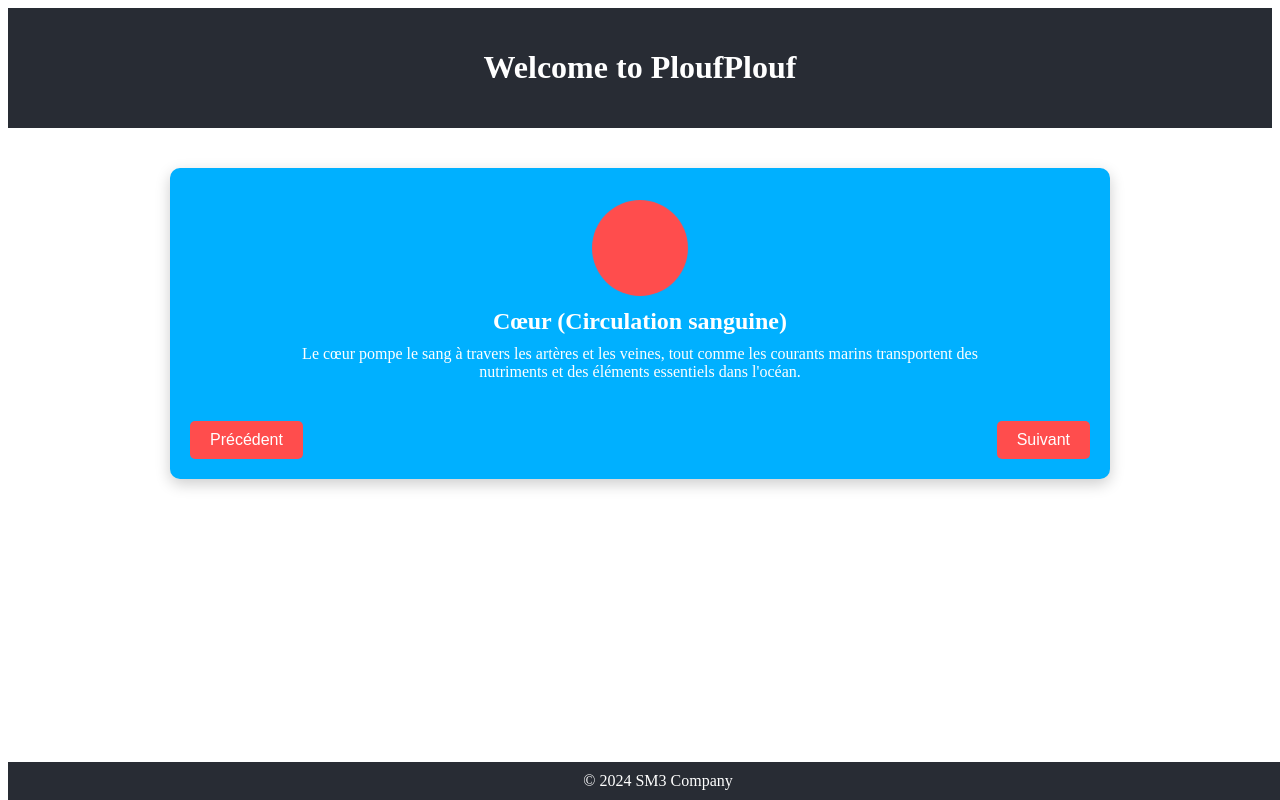
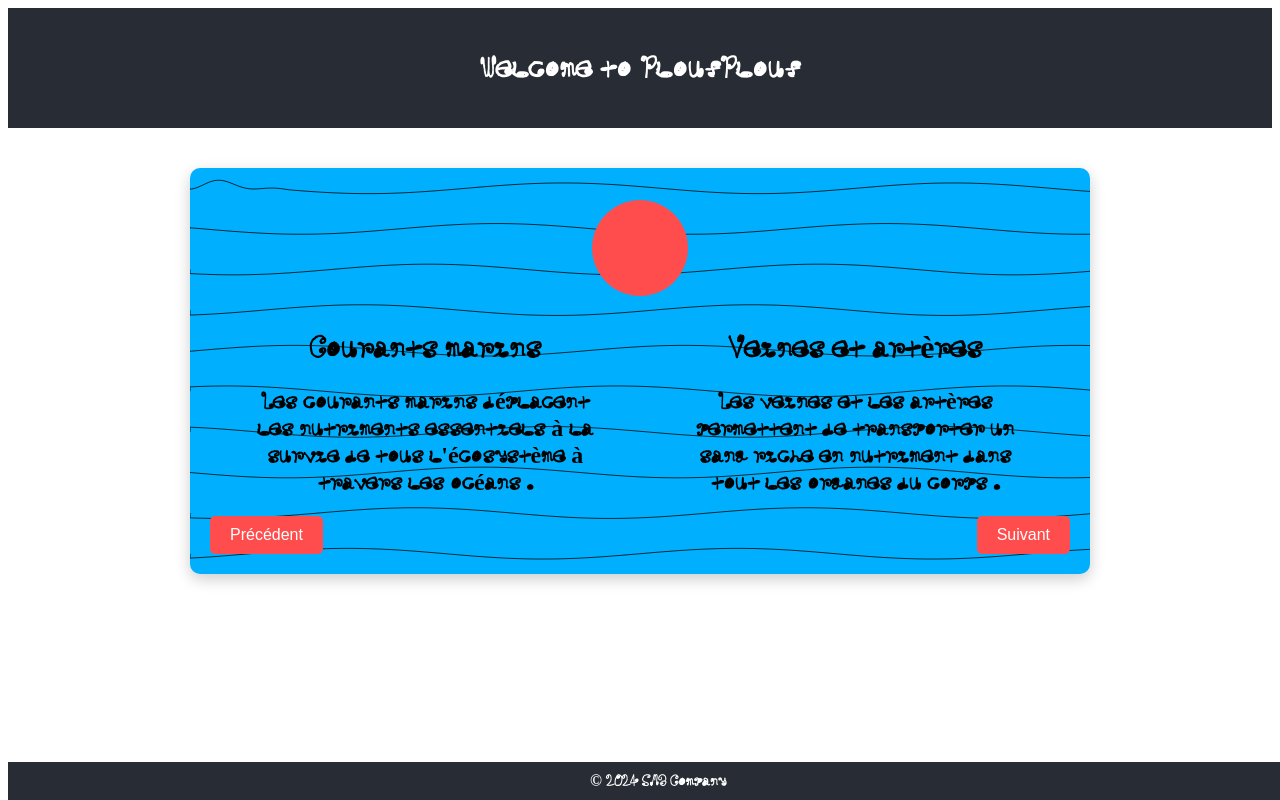
Before and after one commit to kevinGLAENTZLIN/Nuit-de-l-info-2024, a React (Create React App) app in the folder frontend/: page / in a window 1280 px wide. Built offline with nearby package versions, Linux system fonts and the light colour scheme; no server answers.

Commit message:
adding shit

```diff
--- a/frontend/src/components/OceanBodySlider/OceanBodySlider.css
+++ b/frontend/src/components/OceanBodySlider/OceanBodySlider.css
@@ -1,19 +1,49 @@
-/* Style du container du slider */
+@font-face {
+    font-family: 'CustomFont2';
+    src: url('../../font/CrazyCurlz.ttf') format('truetype');
+}
+
+.font2 {
+    font-family: 'CustomFont2';
+}
+
 .slider-container {
     position: relative;
     width: 80%;
     max-width: 900px;
     margin: 20px auto;
-    background-color: #00b0ff; /* Fond bleu pour rappeler l'océan */
-    padding: 20px;
+    background-color: #00b0ff;
     border-radius: 10px;
     box-shadow: 0px 5px 15px rgba(0, 0, 0, 0.2);
     text-align: center;
 }
 
+.main-container-slider {
+    padding: 20px;
+}
+
 .slide {
     padding: 20px;
     transition: opacity 0.5s ease;
+}
+
+.wave-container {
+    width: 100%;
+    height: 100%;
+    position: absolute;
+    z-index: 0;;
+}
+
+.content {
+    position: relative;
+    z-index: 1;
+}
+
+.comparatif {
+    display: flex;
+    justify-content: space-around;
+    align-items: center;
+    margin-bottom: 20px;
 }
 
 h2 {
@@ -38,7 +68,7 @@
 }
 
 .control-btn {
-    background-color: #ff4d4d; /* Rouge pour les boutons */
+    background-color: #ff4d4d;
     color: #fff;
     padding: 10px 20px;
     border: none;
@@ -52,7 +82,6 @@
     background-color: #ff2a2a;
 }
 
-  /* Animation des éléments */
 .animated-element {
     margin-bottom: 20px;
     width: 80px;
@@ -61,7 +90,6 @@
     margin: 0 auto;
 }
 
-  /* Animation spécifique pour chaque élément */
 .heart {
     background-color: #ff4d4d;
     animation: heart-beat 1s infinite ease-in-out;
@@ -82,7 +110,6 @@
     animation: nutrients-flow 2s infinite linear;
 }
 
-  /* Animations spécifiques aux éléments */
 @keyframes heart-beat {
     0%, 100% {
       transform: scale(1);
--- a/frontend/src/components/OceanBodySlider/OceanBodySlider.jsx
+++ b/frontend/src/components/OceanBodySlider/OceanBodySlider.jsx
@@ -1,51 +1,87 @@
 import React, { useState } from 'react';
 import './OceanBodySlider.css';
+import '../../components/WaveBackground/Wave';
+import WaveContainer from '../../components/WaveBackground/Wave';
 
 const OceanBodySlider = () => {
   const [currentSlide, setCurrentSlide] = useState(0);
 
-  const parallels = [
+  const ocean = [
     {
-      title: "Cœur (Circulation sanguine)",
-      description: "Le cœur pompe le sang à travers les artères et les veines, tout comme les courants marins transportent des nutriments et des éléments essentiels dans l'océan.",
+      title: "Courants marins",
+      description: "Les courants marins déplacent les nutriments essentiels à la survie de tous l'écosystème à travers les océans.",
       animationClass: 'heart',
     },
     {
-      title: "Poumons (Photosynthèse)",
-      description: "Les poumons humains absorbent l'oxygène et expulsent le CO2, tout comme les planctons et les algues marines dans l'océan absorbent le CO2 et produisent de l'oxygène pendant la photosynthèse.",
+      title: "Plancton",
+      description: "Le plancton est un élément essentiel dans la décomposition des déchets dans l'océan.",
+      animationClass: 'nutrients',
+    },
+    {
+      title: "Phytoplancton & Algues",
+      description: "Les phytoplanctons et les algues permettent de produire de l'oxygène et absorbe le CO2 de l'atmosphère. C'est l'un des poumons de la planète.",
       animationClass: 'lungs',
     },
+  ];
+
+  const humanBody = [
     {
-      title: "Courants marins (Transport des nutriments)",
-      description: "Les courants marins déplacent les nutriments essentiels à travers les océans, tout comme les artères transportent le sang riche en nutriments à travers le corps humain.",
-      animationClass: 'current',
+      title: "Veines et artères",
+      description: "Les veines et les artères permettent de transporter un sang riche en nutriment dans tout les organes du corps.",
     },
     {
-      title: "Système digestif (Nutriments marins)",
-      description: "Tout comme le système digestif transforme la nourriture en nutriments pour nourrir les cellules du corps, les océans distribuent des nutriments à travers les courants marins pour soutenir la vie marine.",
-      animationClass: 'nutrients',
+      title: "Système digestif",
+      description: "Le système digestif permet de décomposer les aliments pour en extraire les nutriments essentiels à la survie du corps.",
+    },
+    {
+      title: "Poumons",
+      description: "Les poumons permettent de capter l'oxygène de l'air et de rejeter le CO2 produit par le corps.",
     },
   ];
 
   const nextSlide = () => {
-    setCurrentSlide((prev) => (prev + 1) % parallels.length);
+    setCurrentSlide((prev) => (prev + 1) % ocean.length);
   };
 
   const prevSlide = () => {
-    setCurrentSlide((prev) => (prev - 1 + parallels.length) % parallels.length);
+    setCurrentSlide((prev) => (prev - 1 + ocean.length) % ocean.length);
   };
 
   return (
-    <div className="slider-container">
-      <div className="slide">
-        <div className={`animated-element ${parallels[currentSlide].animationClass}`} />
-        <h2>{parallels[currentSlide].title}</h2>
-        <p>{parallels[currentSlide].description}</p>
+    <div className="slider-container font2">
+      <div className="wave-container">
+        <WaveContainer waveCount={10} />
       </div>
-
-      <div className="controls">
-        <button type="button" onClick={prevSlide} className="control-btn">Précédent</button>
-        <button type="button" onClick={nextSlide} className="control-btn">Suivant</button>
+      <div className="main-container-slider">
+        <div className="content">
+          <div className="slide">
+            <div className={`animated-element ${ocean[currentSlide].animationClass}`} />
+          </div>
+          <div className="comparatif">
+            <div>
+              <h1>{ocean[currentSlide].title}</h1>
+              <p
+                style={{
+                  color: '#000000',
+                  fontSize: '1.5rem',
+              }}
+              >{ocean[currentSlide].description}</p>
+            </div>
+            <div>
+              <h1>{humanBody[currentSlide].title}</h1>
+              <p
+                style={{
+                  color: '#000000',
+                  fontSize: '1.5rem',
+              }}
+              >{humanBody[currentSlide].description}</p>
+            </div>
+          </div>
+          <div className="controls">
+            <button onClick={prevSlide} className="control-btn">Précédent</button>
+            <button onClick={nextSlide} className="control-btn">Suivant</button>
+          </div>
+        </div>
       </div>
     </div>
   );
--- /dev/null
+++ b/frontend/src/components/WaveBackground/Wave.jsx
@@ -0,0 +1,109 @@
+import React, { useEffect, useRef, useCallback, useMemo } from "react";
+import WaveLine from "./WaveLine";
+
+const WaveContainer = ({ baseColor = "#002b36", waveCount = 20 }) => {
+  const canvasRef = useRef(null);
+  const parentRef = useRef(null);
+  const mouseRef = useRef({ x: 0, y: 0 });
+  const animationFrameRef = useRef(null);
+  const waveTimesRef = useRef([]);
+
+  useEffect(() => {
+    waveTimesRef.current = Array(waveCount).fill(0);
+  }, [waveCount]);
+
+  const waveConfigs = useMemo(
+    () =>
+      Array.from({ length: waveCount }, (_, index) => {
+        const progress = 2 / (waveCount - 1);
+        const progressIndex = index / (waveCount - 1);
+        return {
+          amplitude: 2 + progress * 15,
+          frequency: 0.015 + progress * 0.005,
+          speed: 0.3 + progressIndex * 0.02,
+          offset: (index * Math.PI) / 3,
+        };
+      }),
+    [waveCount]
+  );
+
+  const handleMouseMove = useCallback((event) => {
+    mouseRef.current = {
+      x: event.clientX,
+      y: event.clientY,
+    };
+  }, []);
+
+  useEffect(() => {
+    const canvas = canvasRef.current;
+    const parent = parentRef.current;
+    const ctx = canvas.getContext("2d");
+
+    const resizeCanvas = () => {
+      canvas.width = parent.offsetWidth;
+      canvas.height = parent.offsetHeight;
+    };
+
+    resizeCanvas();
+    window.addEventListener("resize", resizeCanvas);
+
+    const animate = () => {
+      const width = canvas.width;
+      const totalHeight = canvas.height;
+      const lineHeight = totalHeight / waveCount;
+
+      ctx.clearRect(0, 0, width, totalHeight);
+
+      waveConfigs.forEach((config, index) => {
+        const yPosition = index * lineHeight;
+
+        WaveLine({
+          ctx,
+          baseColor,
+          ...config,
+          time: waveTimesRef.current[index],
+          mouseX: mouseRef.current.x,
+          mouseY: mouseRef.current.y,
+          yPosition,
+          lineHeight,
+          width,
+        });
+
+        waveTimesRef.current[index] += 0.05;
+      });
+
+      animationFrameRef.current = requestAnimationFrame(animate);
+    };
+
+    animate();
+
+    return () => {
+      cancelAnimationFrame(animationFrameRef.current);
+      window.removeEventListener("resize", resizeCanvas);
+    };
+  }, [baseColor, waveCount, waveConfigs]);
+
+  return (
+    <div
+      ref={parentRef}
+      style={{
+        width: "100%",
+        height: "100%",
+        position: "relative",
+        overflow: "hidden",
+      }}
+      onMouseMove={handleMouseMove}
+    >
+      <canvas
+        ref={canvasRef}
+        style={{
+          display: "block",
+          width: "100%",
+          height: "100%",
+        }}
+      />
+    </div>
+  );
+};
+
+export default WaveContainer;
--- /dev/null
+++ b/frontend/src/components/WaveBackground/WaveLine.jsx
@@ -0,0 +1,52 @@
+// WaveLine.js
+const WaveLine = ({
+  ctx,
+  baseColor = "#002b36",
+  amplitude = 2,
+  frequency = 0.02,
+  speed = 0.05,
+  offset = 0,
+  time = 0,
+  mouseX = 0,
+  mouseY = 0,
+  yPosition = 0,
+  lineHeight = 0,
+  width,
+}) => {
+  ctx.beginPath();
+  ctx.moveTo(0, yPosition + lineHeight / 2);
+
+  for (let x = 0; x <= width; x += 1) {
+    let y =
+      yPosition +
+      lineHeight / 2 +
+      amplitude * Math.sin(x * frequency + time * speed + offset);
+
+    const verticalDistance = Math.abs(mouseY - (yPosition + lineHeight / 2));
+    const verticalRadius = 50;
+
+    if (verticalDistance < verticalRadius) {
+      const radius = 100;
+      const distanceX = Math.abs(x - mouseX);
+      const distance = Math.sqrt(distanceX * distanceX);
+
+      const verticalFactor = 1 - verticalDistance / verticalRadius;
+
+      if (distance < radius) {
+        // Apply a smoother influence to avoid sharp peaks
+        const influence = (1 - distance / radius) * 10 * verticalFactor; // Reduced influence factor
+        y += influence * Math.cos(distance * 0.1); // Use cosine for a smoother curve
+      }
+    }
+
+    ctx.lineTo(x, y);
+  }
+
+  ctx.strokeStyle = baseColor;
+  ctx.lineWidth = 1;
+  ctx.stroke();
+
+  return null;
+};
+
+export default WaveLine;
--- /dev/null
+++ b/frontend/src/pages/Home/HomePages.css
@@ -0,0 +1,9 @@
+@font-face {
+    font-family: 'CustomFont2';
+    src: url('../../font/CrazyCurlz.ttf') format('truetype');
+}
+
+.font2 {
+    font-family: 'CustomFont2';
+    font-weight: bold;
+}
--- a/frontend/src/pages/Home/HomePages.jsx
+++ b/frontend/src/pages/Home/HomePages.jsx
@@ -1,9 +1,10 @@
 import React from 'react';
 import OceanBodySlider from '../../components/OceanBodySlider/OceanBodySlider';
+import './HomePages.css';
 
 const HomePage = () => {
   return (
-    <div>
+    <div className='font2'>
       <header style={styles.header}>
         <h1 style={styles.title}>Welcome to PloufPlouf</h1>
       </header>
```
Also changed, not shown: frontend/src/font/CrazyCurlz.ttf (added). Lines whose indentation alone changed are shown as unchanged.
